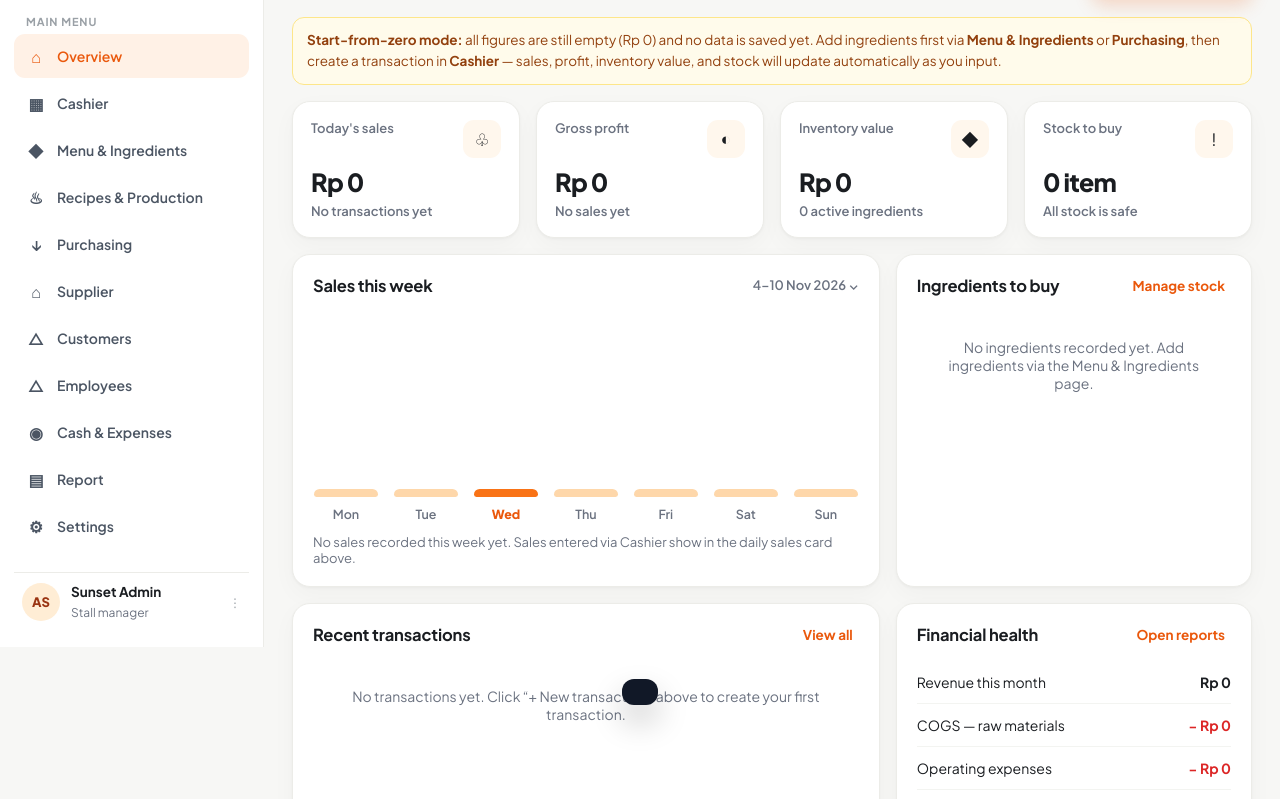
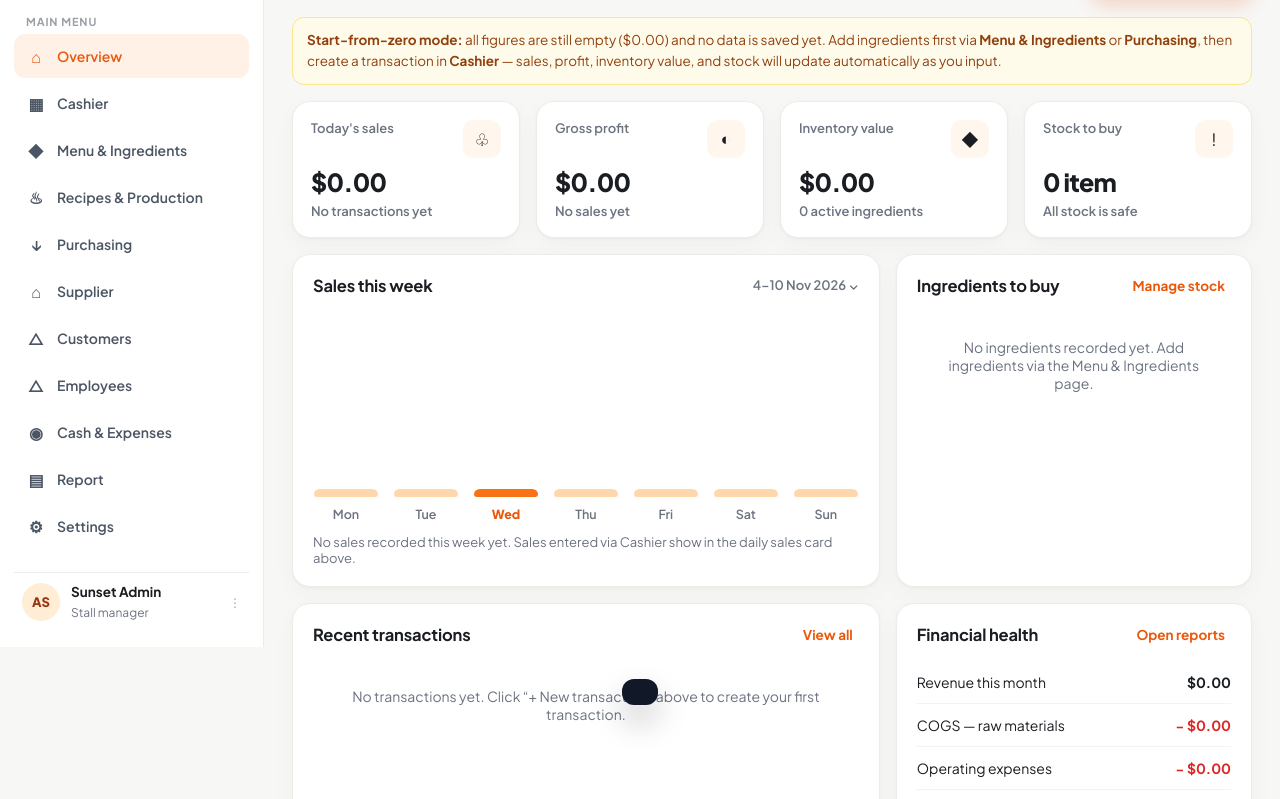
Before and after one commit to knownmyface/oblay-thesis-demo, a plain HTML site: page index.html in a window 1280 px wide. Shown: the part 153-952 px from the top of the page. Drawn offline with nearby package versions, Linux system fonts and the light colour scheme.

Commit message:
Currency Rp -> USD: prices $12/$11/$4.50/$3.50, salaries in USD, en-US formatting

```diff
--- a/index.html
+++ b/index.html
@@ -167,11 +167,11 @@ tr:last-child td{border-bottom:0}
     <!-- RINGKASAN -->
     <section class="page active" id="page-overview">
       <div class="hero-row"><div><h2>Good morning, Admin 👋</h2><p>Track sales, operations, and business health for Sunset Stall.</p></div><button class="btn btn-orange" id="btnTxBaruOverview" onclick="baruTransaction()">+ New transaction</button></div>
-      <div class="note" style="margin-bottom:16px"><b>Start-from-zero mode:</b> all figures are still empty (Rp 0) and no data is saved yet. Add ingredients first via <b>Menu &amp; Ingredients</b> or <b>Purchasing</b>, then create a transaction in <b>Cashier</b> — sales, profit, inventory value, and stock will update automatically as you input.</div>
+      <div class="note" style="margin-bottom:16px"><b>Start-from-zero mode:</b> all figures are still empty ($0.00) and no data is saved yet. Add ingredients first via <b>Menu &amp; Ingredients</b> or <b>Purchasing</b>, then create a transaction in <b>Cashier</b> — sales, profit, inventory value, and stock will update automatically as you input.</div>
       <div class="kpis">
-        <div class="kpi"><div class="kpi-top"><label>Today's sales</label><span class="k-ic">♧</span></div><div class="val" id="kpiPenjualan">Rp 0</div><div class="sub neutral" id="kpiPenjualanSub">No transactions yet</div></div>
-        <div class="kpi"><div class="kpi-top"><label>Gross profit</label><span class="k-ic">◐</span></div><div class="val" id="kpiLabaKotor">Rp 0</div><div class="sub neutral" id="kpiLabaSub">No sales yet</div></div>
-        <div class="kpi"><div class="kpi-top"><label>Inventory value</label><span class="k-ic">◆</span></div><div class="val" id="kpiPersediaan">Rp 0</div><div class="sub neutral" id="kpiIngredientActive">0 active ingredients</div></div>
+        <div class="kpi"><div class="kpi-top"><label>Today's sales</label><span class="k-ic">♧</span></div><div class="val" id="kpiPenjualan">$0.00</div><div class="sub neutral" id="kpiPenjualanSub">No transactions yet</div></div>
+        <div class="kpi"><div class="kpi-top"><label>Gross profit</label><span class="k-ic">◐</span></div><div class="val" id="kpiLabaKotor">$0.00</div><div class="sub neutral" id="kpiLabaSub">No sales yet</div></div>
+        <div class="kpi"><div class="kpi-top"><label>Inventory value</label><span class="k-ic">◆</span></div><div class="val" id="kpiPersediaan">$0.00</div><div class="sub neutral" id="kpiIngredientActive">0 active ingredients</div></div>
         <div class="kpi"><div class="kpi-top"><label>Stock to buy</label><span class="k-ic">!</span></div><div class="val" id="kpiStokKurang">0 item</div><div class="sub neutral" id="kpiStokSub">All stock is safe</div></div>
       </div>
       <div class="grid2">
@@ -184,10 +184,10 @@ tr:last-child td{border-bottom:0}
       <div class="grid2">
         <div class="card"><div class="card-head"><h3>Recent transactions</h3><button class="link" onclick="goPage('cashier')">View all</button></div><div id="recentTx"></div></div>
         <div class="card"><div class="card-head"><h3>Financial health</h3><button class="link" onclick="goPage('reports')">Open reports</button></div>
-          <div class="fin-row"><span>Revenue this month</span><b data-fin="pendapatan">Rp 0</b></div>
-          <div class="fin-row"><span>COGS — raw materials</span><b class="neg" data-fin="cogs">− Rp 0</b></div>
-          <div class="fin-row"><span>Operating expenses</span><b class="neg" data-fin="ops">− Rp 0</b></div>
-          <div class="fin-row total"><span>Net profit</span><b data-fin="profit">Rp 0</b></div>
+          <div class="fin-row"><span>Revenue this month</span><b data-fin="pendapatan">$0.00</b></div>
+          <div class="fin-row"><span>COGS — raw materials</span><b class="neg" data-fin="cogs">− $0.00</b></div>
+          <div class="fin-row"><span>Operating expenses</span><b class="neg" data-fin="ops">− $0.00</b></div>
+          <div class="fin-row total"><span>Net profit</span><b data-fin="profit">$0.00</b></div>
           <p style="color:var(--muted);font-size:13px;margin:12px 0 0">Figures above are calculated automatically from transactions, purchases, and cash notes you enter. Details are on the Cash &amp; Expenses and Reports pages.</p>
         </div>
       </div>
@@ -197,7 +197,7 @@ tr:last-child td{border-bottom:0}
     <section class="page" id="page-cashier">
       <div class="hero-row"><div><h2>Cashier</h2><p>Create new transactions and track all of today's sales.</p></div><button class="btn btn-orange" id="btnTxBaruCashier" onclick="baruTransaction()">+ New transaction</button></div>
       <div class="stat-mini">
-        <div class="kpi"><label>Today's sales</label><div class="val" data-stat="sales">Rp 0</div><div class="sub neutral" data-stat="salesSub">No transactions yet</div></div>
+        <div class="kpi"><label>Today's sales</label><div class="val" data-stat="sales">$0.00</div><div class="sub neutral" data-stat="salesSub">No transactions yet</div></div>
         <div class="kpi"><label>Transactions recorded</label><div class="val" id="statTxCount">0 transactions</div><div class="sub neutral">From the form below</div></div>
         <div class="kpi"><label>Best-selling menu</label><div class="val" style="font-size:21px" id="statMenuLaku">—</div><div class="sub neutral" id="statMenuLakuSub">No sales yet</div></div>
       </div>
@@ -223,7 +223,7 @@ tr:last-child td{border-bottom:0}
         <form id="formMenu"><div class="form-grid">
           <div class="field"><label>Menu name</label><input id="mName" required placeholder="Example: Crispy Chicken Burger"></div>
           <div class="field"><label>Category</label><select id="mCategory"><option>Food</option><option>Drinks</option></select></div>
-          <div class="field"><label>Selling price (Rp)</label><input id="mHarga" type="number" min="0" step="any" value="15000" required></div>
+          <div class="field"><label>Selling price ($)</label><input id="mHarga" type="number" min="0" step="any" value="12" required></div>
         </div><div class="form-actions"><button class="btn btn-orange" type="submit" id="btnSimpanMenu">Save menu</button><button class="btn btn-ghost" type="button" id="btnCancelMenu" style="display:none">Cancel edit</button></div></form>
       </div>
       <div class="card" style="margin-bottom:16px"><div class="card-head"><h3>Menu list</h3></div>
@@ -266,7 +266,7 @@ tr:last-child td{border-bottom:0}
     <section class="page" id="page-purchases">
       <div class="hero-row"><div><h2>Purchasing</h2><p>Record ingredient purchases from suppliers. Ingredient stock increases automatically.</p></div></div>
       <div class="stat-mini">
-        <div class="kpi"><label>Total purchases this month</label><div class="val" id="statBeliTotal">Rp 0</div><div class="sub neutral">November 2026</div></div>
+        <div class="kpi"><label>Total purchases this month</label><div class="val" id="statBeliTotal">$0.00</div><div class="sub neutral">November 2026</div></div>
         <div class="kpi"><label>Number of purchases</label><div class="val" id="statBeliCount">0 kali</div><div class="sub neutral">From all suppliers</div></div>
         <div class="kpi"><label>Needs buying soon</label><div class="val" id="statBeliUrgent">0 item</div><div class="sub neutral">Below minimum stock</div></div>
       </div>
@@ -275,7 +275,7 @@ tr:last-child td{border-bottom:0}
           <div class="field"><label>Ingredient</label><select id="beliIngredient"></select></div>
           <div class="field"><label>Supplier</label><select id="beliSupplier"></select></div>
           <div class="field"><label>Quantity</label><input id="beliQty" type="number" min="0" step="any" value="10" required></div>
-          <div class="field"><label>Unit price (Rp)</label><input id="beliHarga" type="number" min="0" value="2500" required></div>
+          <div class="field"><label>Unit price ($)</label><input id="beliHarga" type="number" min="0" value="2.5" required></div>
         </div><div class="form-actions"><button class="btn btn-orange" type="submit">Save purchase</button><span style="align-self:center;color:var(--muted);font-size:13px" id="beliPreview"></span></div></form>
       </div>
       <div class="card"><div class="card-head"><h3>Purchase list</h3></div>
@@ -305,7 +305,7 @@ tr:last-child td{border-bottom:0}
       <div class="hero-row"><div><h2>Employees</h2><p>Sunset Stall employee list, shift schedules, and monthly salaries.</p></div></div>
       <div class="stat-mini">
         <div class="kpi"><label>Total employees</label><div class="val">4 people</div><div class="sub neutral">All active</div></div>
-        <div class="kpi"><label>Total salary per month</label><div class="val">Rp 7.400.000</div><div class="sub neutral">Counted in operating expenses</div></div>
+        <div class="kpi"><label>Total salary per month</label><div class="val">$9,300.00</div><div class="sub neutral">Counted in operating expenses</div></div>
         <div class="kpi"><label>Shifts today</label><div class="val" style="font-size:21px">Morning &amp; Evening</div><div class="sub neutral">2 shifts running</div></div>
       </div>
       <div class="card"><div class="toolbar"><input type="search" id="searchEmployees" placeholder="Search name or role…"><select id="filterEmployees" style="flex:0 1 190px"><option value="">All shifts</option><option>Morning</option><option>Evening</option></select></div>
@@ -317,15 +317,15 @@ tr:last-child td{border-bottom:0}
     <section class="page" id="page-kas">
       <div class="hero-row"><div><h2>Cash &amp; Expenses</h2><p>Cash in and out at Sunset Stall for November 2026.</p></div></div>
       <div class="kpis" style="grid-template-columns:repeat(3,1fr)">
-        <div class="kpi"><label>Total income</label><div class="val" style="color:var(--green)" data-cash="in">Rp 0</div><div class="sub neutral">Sales this month</div></div>
-        <div class="kpi"><label>Total expenses</label><div class="val" style="color:var(--red)" data-cash="out">Rp 0</div><div class="sub neutral">COGS + operations</div></div>
-        <div class="kpi"><label>Net profit</label><div class="val" data-cash="profit">Rp 0</div><div class="sub neutral" id="cashMarginSub">No income yet</div></div>
+        <div class="kpi"><label>Total income</label><div class="val" style="color:var(--green)" data-cash="in">$0.00</div><div class="sub neutral">Sales this month</div></div>
+        <div class="kpi"><label>Total expenses</label><div class="val" style="color:var(--red)" data-cash="out">$0.00</div><div class="sub neutral">COGS + operations</div></div>
+        <div class="kpi"><label>Net profit</label><div class="val" data-cash="profit">$0.00</div><div class="sub neutral" id="cashMarginSub">No income yet</div></div>
       </div>
       <div class="card" style="margin-bottom:16px"><div class="card-head"><h3>Financial health breakdown</h3></div>
-        <div class="fin-row"><span>Revenue this month</span><b data-fin="pendapatan">Rp 0</b></div>
-        <div class="fin-row"><span>COGS — raw materials</span><b class="neg" data-fin="cogs">− Rp 0</b></div>
-        <div class="fin-row"><span>Operating expenses</span><b class="neg" data-fin="ops">− Rp 0</b></div>
-        <div class="fin-row total"><span>Net profit</span><b data-fin="profit">Rp 0</b></div>
+        <div class="fin-row"><span>Revenue this month</span><b data-fin="pendapatan">$0.00</b></div>
+        <div class="fin-row"><span>COGS — raw materials</span><b class="neg" data-fin="cogs">− $0.00</b></div>
+        <div class="fin-row"><span>Operating expenses</span><b class="neg" data-fin="ops">− $0.00</b></div>
+        <div class="fin-row total"><span>Net profit</span><b data-fin="profit">$0.00</b></div>
       </div>
       <div class="card"><div class="card-head"><h3>Cash notes</h3></div>
         <div class="toolbar"><input type="search" id="searchKas" placeholder="Search descriptions…"><select id="filterKas" style="flex:0 1 190px"><option value="">All types</option><option>In</option><option>Out</option></select></div>
@@ -339,7 +339,7 @@ tr:last-child td{border-bottom:0}
       <div class="note" style="margin-bottom:16px"><b>What's in the PDF:</b> Business overview, all Cashier transactions, Menu &amp; Ingredients + stock, Recipes &amp; Production, Purchasing, Suppliers, Customers, Employees, and Cash &amp; Expenses — November 2026 period, Sunset Stall Main branch. Newly added form data is included.</div>
       <div class="card" id="tutupBukuCard" style="margin-bottom:16px">
         <div class="card-head"><h3>🔒 Month-End Closing — November 2026</h3><span class="pill pill-red" id="exportStatusPill">Not exported yet</span></div>
-        <p style="color:var(--muted);font-size:14px;line-height:1.65;margin:0 0 12px">Month-end closing ends the November 2026 period: this month's history is cleared so the new month starts again from <b>Rp 0</b>, and its PDF report is saved in <b>Report History</b> below so it can be opened and downloaded again anytime.</p>
+        <p style="color:var(--muted);font-size:14px;line-height:1.65;margin:0 0 12px">Month-end closing ends the November 2026 period: this month's history is cleared so the new month starts again from <b>$0.00</b>, and its PDF report is saved in <b>Report History</b> below so it can be opened and downloaded again anytime.</p>
         <div class="alert-err" id="tutupBukuWarn" style="margin:0 0 14px"><b>⚠ This month's report hasn't been exported yet.</b> Export the PDF first via the <b>“Generate Monthly PDF Report”</b> button above — only then can the Month-End Closing button be used. If there are new transactions or purchases after the last export, export again so the archive is complete.</div>
         <div class="note" id="tutupBukuReady" style="display:none;margin:0 0 14px;background:#F0FDF4;border-color:#BBF7D0;color:#166534"><b>✓ The November 2026 report has been exported.</b> The Month-End Closing button can now be clicked. This month's PDF will be saved in Report History after closing.</div>
         <div style="display:grid;gap:6px;font-size:13.5px;color:var(--muted);margin-bottom:14px">
@@ -373,7 +373,7 @@ tr:last-child td{border-bottom:0}
       <div class="two-col">
         <div class="card"><div class="card-head"><h3>Display &amp; language</h3></div>
           <div class="fin-row"><span>Display language</span><b>English</b></div>
-          <div class="fin-row"><span>Currency</span><b>Rupiah (Rp)</b></div>
+          <div class="fin-row"><span>Currency</span><b>US Dollar ($)</b></div>
           <div class="fin-row"><span>Date format</span><b>Day, Date Month Year</b></div>
           <div class="fin-row"><span>Report period</span><b>Monthly</b></div>
         </div>
@@ -400,7 +400,7 @@ tr:last-child td{border-bottom:0}
 
 <script>
 var TITLES={overview:'Business overview',cashier:'Cashier',menu:'Menu &amp; Ingredients',recipe:'Recipes &amp; Production',purchases:'Purchasing',supplier:'Supplier',customer:'Customers',employees:'Employees',kas:'Cash &amp; Expenses',reports:'Report',settings:'Settings'};
-function rp(n){return 'Rp '+Number(n).toLocaleString('id-ID');}
+function rp(n){return '$'+Number(n).toLocaleString('en-US',{minimumFractionDigits:2,maximumFractionDigits:2});}
 function toast(msg){var t=document.getElementById('toast');t.textContent=msg;t.classList.add('show');setTimeout(function(){t.classList.remove('show');},2600);}
 function goPage(id){
   document.querySelectorAll('.page').forEach(function(p){p.classList.remove('active');});
@@ -438,7 +438,7 @@ function flashCard(cardId,focusId){
   card.classList.add('flash');setTimeout(function(){card.classList.remove('flash');},2400);
   if(focusId){var inp=document.getElementById(focusId);if(inp)setTimeout(function(){try{inp.focus({preventScroll:true});}catch(e){inp.focus();}},350);}
 }
-function fmtN(n){return (Math.round(Number(n)*1000)/1000).toLocaleString('id-ID');}
+function fmtN(n){return (Math.round(Number(n)*1000)/1000).toLocaleString('en-US');}
 function findIngredient(name){var key=String(name||'').trim().toLowerCase();return state.ingredient.find(function(b){return b.name.trim().toLowerCase()===key;});}
 function salesTotal(){return state.transactions.reduce(function(a,t){return a+t.total;},0);}
 function nilaiPersediaan(){return state.ingredient.reduce(function(a,b){return a+(Number(b.remaining)||0)*(Number(b.price)||0);},0);}
@@ -447,7 +447,7 @@ function kebutuhanStok(menu,qty){var r=state.recipe.find(function(x){return x.me
 function renderStats(){
   var jual=salesTotal();var fin=keuangan();var profitKotor=fin.income-fin.cogs;
   function set(sel,txt){document.querySelectorAll(sel).forEach(function(el){el.textContent=txt;});}
-  function pct(a,b){return (a/b*100).toLocaleString('id-ID',{maximumFractionDigits:1})+'%';}
+  function pct(a,b){return (a/b*100).toLocaleString('en-US',{maximumFractionDigits:1})+'%';}
   set('#kpiPenjualan',rp(jual));set('[data-stat="sales"]',rp(jual));
   var subTx=state.transactions.length?(state.transactions.length===1?'1 transaction recorded':state.transactions.length+' transactions recorded'):'No transactions yet';
   set('#kpiPenjualanSub',subTx);set('[data-stat="salesSub"]',subTx);
@@ -472,31 +472,31 @@ var state={
  alreadyExported:false, riwayat:[],
  transactions:[],
  menus:[
-  {name:'Beef Burger',category:'Food',price:18000,sold:0},
-  {name:'Spaghetti Bolognese',category:'Food',price:16000,sold:0},
-  {name:'Iced Latte',category:'Drinks',price:12000,sold:0},
-  {name:'Lemon Iced Tea',category:'Drinks',price:6000,sold:0}
+  {name:'Beef Burger',category:'Food',price:12,sold:0},
+  {name:'Spaghetti Bolognese',category:'Food',price:11,sold:0},
+  {name:'Iced Latte',category:'Drinks',price:4.5,sold:0},
+  {name:'Lemon Iced Tea',category:'Drinks',price:3.5,sold:0}
  ],
  ingredient:[],
  recipe:[
-  {menu:'Beef Burger',price:18000,time:'12 minutes',ingredient:[
+  {menu:'Beef Burger',price:12,time:'12 minutes',ingredient:[
    {name:'Beef Patty',quantity:1,unit:'pc',display:'1 pc'},
    {name:'Burger Bun',quantity:1,unit:'pc',display:'1 pc'},
    {name:'Cheese Slice',quantity:1,unit:'pc',display:'1 pc'},
    {label:'Lettuce & sauce',display:'1 serving'}
   ]},
-  {menu:'Spaghetti Bolognese',price:16000,time:'10 minutes',ingredient:[
+  {menu:'Spaghetti Bolognese',price:11,time:'10 minutes',ingredient:[
    {name:'Spaghetti',quantity:0.12,unit:'kg',display:'120 grams'},
    {name:'Ground Beef',quantity:0.1,unit:'kg',display:'100 grams'},
    {name:'Tomato Sauce',quantity:0.08,unit:'liter',display:'80 ml'},
    {name:'Parmesan',quantity:0.02,unit:'kg',display:'20 grams'}
   ]},
-  {menu:'Iced Latte',price:12000,time:'5 minutes',ingredient:[
+  {menu:'Iced Latte',price:4.5,time:'5 minutes',ingredient:[
    {name:'Coffee Beans',quantity:0.015,unit:'kg',display:'15 grams'},
    {name:'Fresh Milk',quantity:0.12,unit:'liter',display:'120 ml'},
    {name:'Sugar Syrup',quantity:0.02,unit:'liter',display:'20 ml'}
   ]},
-  {menu:'Lemon Iced Tea',price:6000,time:'3 minutes',ingredient:[
+  {menu:'Lemon Iced Tea',price:3.5,time:'3 minutes',ingredient:[
    {name:'Black Tea',quantity:1,unit:'pack',display:'1 bag'},
    {name:'Sugar',quantity:0.025,unit:'kg',display:'25 grams'},
    {label:'Ice cubes',display:'1 glass'}
@@ -512,10 +512,10 @@ var state={
  ],
  customer:[],
  employees:[
-  {name:'Sari Wulandari',role:'Head Chef',shift:'Morning',time:'07.00 – 15.00',salary:2400000,status:'Active'},
-  {name:'Andi Pratama',role:'Cashier',shift:'Morning',time:'07.00 – 15.00',salary:1900000,status:'Active'},
-  {name:'Dewi Lestari',role:'Waiter',shift:'Evening',time:'15.00 – 22.00',salary:1600000,status:'Active'},
-  {name:'Rudi Hartono',role:'Cook & Ingredient Prep',shift:'Evening',time:'15.00 – 22.00',salary:1500000,status:'Active'}
+  {name:'Sari Wulandari',role:'Head Chef',shift:'Morning',time:'07.00 – 15.00',salary:3000,status:'Active'},
+  {name:'Andi Pratama',role:'Cashier',shift:'Morning',time:'07.00 – 15.00',salary:2400,status:'Active'},
+  {name:'Dewi Lestari',role:'Waiter',shift:'Evening',time:'15.00 – 22.00',salary:2000,status:'Active'},
+  {name:'Rudi Hartono',role:'Cook & Ingredient Prep',shift:'Evening',time:'15.00 – 22.00',salary:1900,status:'Active'}
  ],
  cash:[]
 };
@@ -595,7 +595,7 @@ function renderIngredient(){
 }
 function renderRecipes(){
   document.getElementById('recipeList').innerHTML=state.recipe.length?state.recipe.map(function(r,idx){
-    var pct=Math.min(100,Math.round(r.price/18000*100));
+    var pct=Math.min(100,Math.round(r.price/12*100));
     return '<div class="card"><div class="recipe-head"><div class="thumb">🍳</div><div><b style="font-size:16px">'+r.menu+'</b><div style="color:var(--muted);font-size:13px">Selling price '+rp(r.price)+' · Prep time ± '+r.time+' · 1 serving</div></div><div style="margin-left:auto;display:flex;gap:8px;flex:none"><button class="btn btn-soft" onclick="editRecipesIdx('+idx+')">Edit</button><button class="btn btn-soft btn-del" onclick="hapusRecipesIdx('+idx+')">Delete</button></div></div><div class="progress" style="margin-bottom:12px"><i style="width:'+pct+'%"></i></div>'+r.ingredient.map(function(b){var name=b.name||b.label;var tag=b.name?'<span class="pill pill-amber" style="margin-left:6px">Deduct stock</span>':'<span class="pill pill-grey" style="margin-left:6px">Extra</span>';return '<div class="fin-row"><span>'+name+tag+'</span><b>'+b.display+'</b></div>';}).join('')+'</div>';
   }).join(''):'<div class="empty">No recipes yet. Add via the “Add new recipe” form above.</div>';
 }
@@ -961,7 +961,7 @@ function klikTutupBuku(){
   document.getElementById('confirmTitle').textContent='Close the Books — November 2026?';
   document.getElementById('confirmYes').textContent='Yes, Close Books';
   document.getElementById('confirmText').innerHTML='The <b>November 2026</b> period will be closed.<br><br>'
-    +'<b>What gets cleared</b> so the new month starts from Rp 0: <b>'+state.transactions.length+' sales transactions</b> ('+rp(salesTotal())+'), <b>'+state.purchases.length+' purchases</b>, and <b>'+state.cash.length+' cash notes</b> this month. Overview figures, the sales chart for this week, and financial health return to 0.<br><br>'
+    +'<b>What gets cleared</b> so the new month starts from $0.00: <b>'+state.transactions.length+' sales transactions</b> ('+rp(salesTotal())+'), <b>'+state.purchases.length+' purchases</b>, and <b>'+state.cash.length+' cash notes</b> this month. Overview figures, the sales chart for this week, and financial health return to 0.<br><br>'
     +'<b>What stays:</b> menus, recipes, ingredients with current stock, suppliers, customers, and employees — nothing is deleted.<br><br>'
     +'This month PDF report (net profit '+rp(fin.profit)+') is saved in <b>Report History</b> on this page and can be downloaded again anytime. This action cannot be undone.';
   confirmCb=function(){doTutupBuku();};
@@ -987,7 +987,7 @@ function doTutupBuku(){
   state.seqTx=1;state.seqBeli=1;
   state.alreadyExported=false;
   renderAll();
-  toast('Month-end closing done — November 2026 archived to Report History. The new month starts from Rp 0; menus, recipes, stock, suppliers, customers, and employees stay.');
+  toast('Month-end closing done — November 2026 archived to Report History. The new month starts from $0.00; menus, recipes, stock, suppliers, customers, and employees stay.');
   var rl=document.getElementById('riwayatList');if(rl)rl.scrollIntoView({behavior:'smooth',block:'center'});
 }
 function renderRiwayat(){
```
Also changed, not shown: 1 other file.
